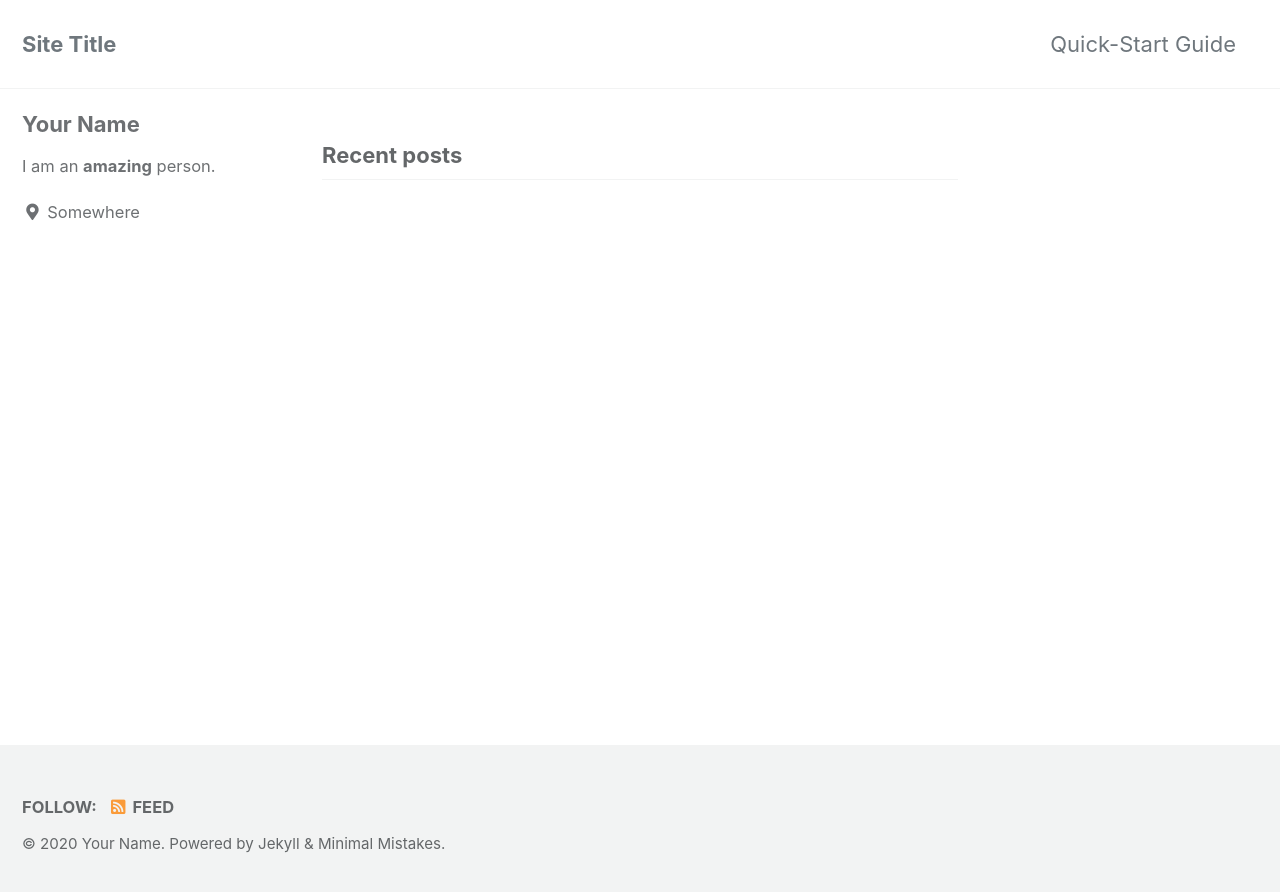
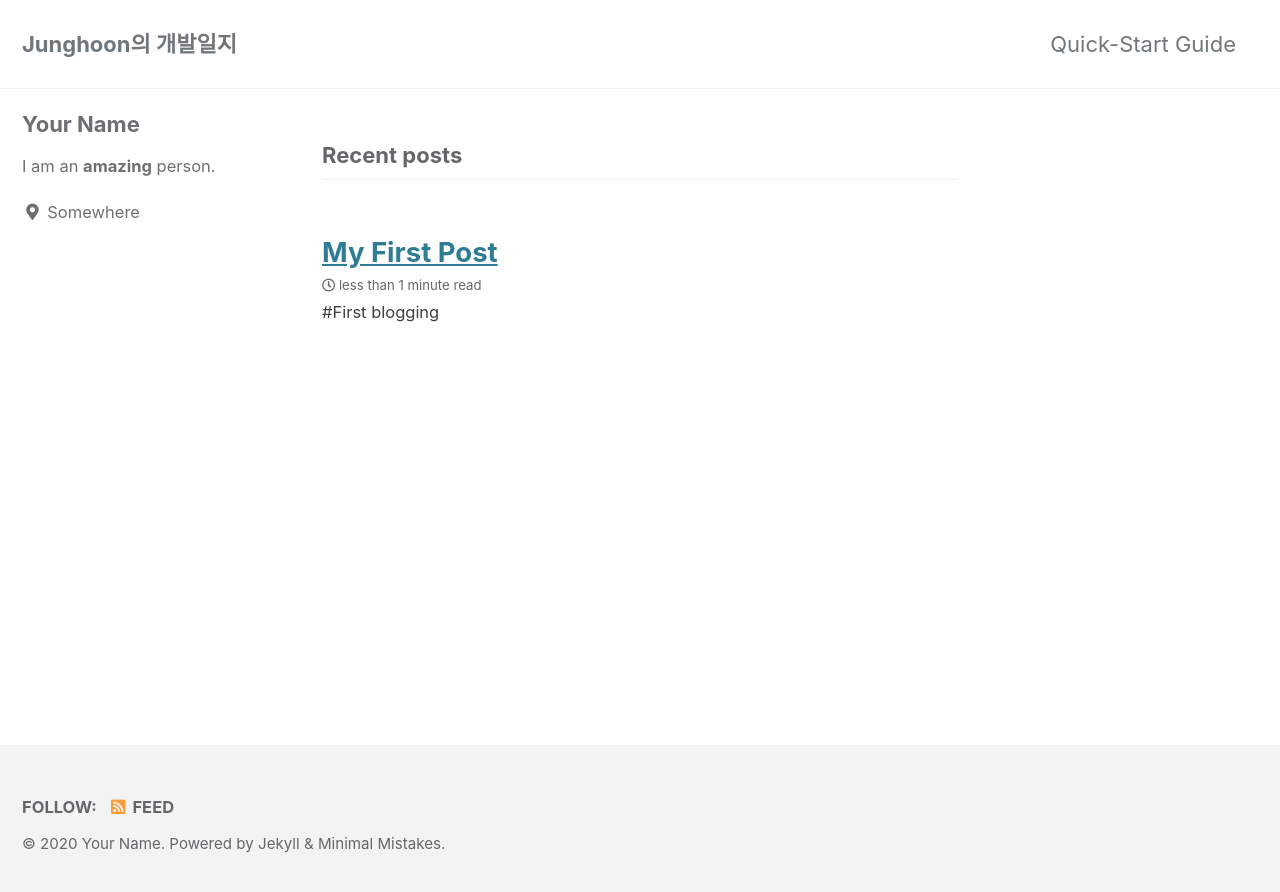
Before and after one commit to jhyj0521/jhyj0521.github.io, a Jekyll site: the page built from index.html, in a window 1280 px wide. Shown: the top 892 px of the page. Built offline with Jekyll 4.4.1, drawn with Linux system fonts in a browser that asks for light colours; cached includes are drawn as plain includes; the list of posts is cut into pages by our own code.

Commit message:
first blog

```diff
--- a/_config.yml
+++ b/_config.yml
@@ -16,7 +16,7 @@ minimal_mistakes_skin    : "default" # "air", "aqua", "contrast", "dark", "dirt"
 
 # Site Settings
 locale                   : "en-US"
-title                    : "Site Title"
+title                    : "Junghoon의 개발일지"
 title_separator          : "-"
 subtitle                 : # site tagline that appears below site title in masthead
 name                     : "Your Name"
--- /dev/null
+++ b/_posts/2020-11-22-hello.md
@@ -0,0 +1,7 @@
+---
+title : "My First Post"
+category :
+- hello
+---
+
+#First blogging
```
Also changed, not shown: _includes/mathjax_support.html (added, +7 -0 lines).
